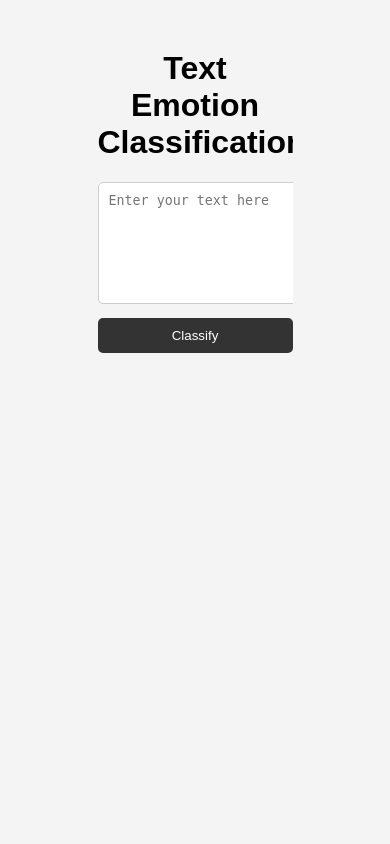
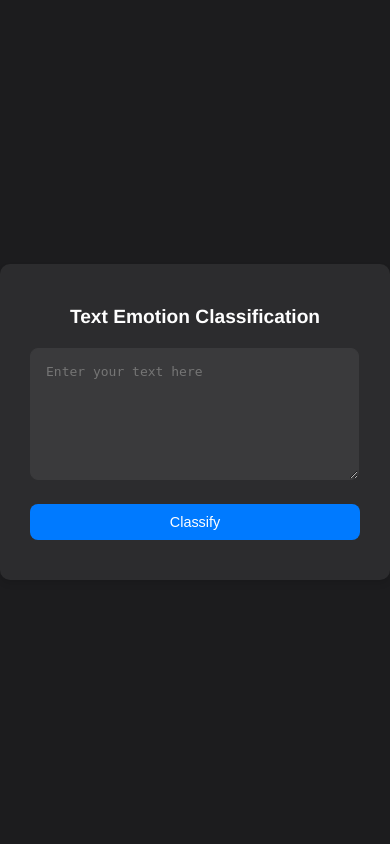
Before and after one commit to PanduDcau/Flask-Projects-Dcau, a Flask app: template Text Emotion Classification/templates/index.html in a window 390 px wide. Run offline with Flask 2, Linux system fonts and the light colour scheme; the template is opened without the code that fills it, so the values that code supplies are empty; parts of the project's set-up code (start-up, migrations or seed data) failed here and were passed over.

Commit message:
'updated

```diff
--- a/Text Emotion Classification/static/style.css
+++ b/Text Emotion Classification/static/style.css
@@ -1,47 +1,118 @@
-
 body {
-    font-family: Arial, sans-serif;
-    background-color: #f4f4f4;
+    font-family: 'Helvetica Neue', Arial, sans-serif;
+    background-color: #1c1c1e;
+    color: #fefefe;
     margin: 0;
     padding: 0;
+    display: flex;
+    justify-content: center;
+    align-items: center;
+    height: 100vh;
 }
 
 .container {
-    width: 50%;
-    margin: auto;
-    overflow: hidden;
+    width: 80%;
+    max-width: 600px;
+    background-color: #2c2c2e;
+    border-radius: 10px;
+    box-shadow: 0 4px 6px rgba(0, 0, 0, 0.1);
+    padding: 30px;
 }
 
 h1 {
     text-align: center;
-    margin-top: 50px;
+    font-size: 2em;
+    margin-bottom: 20px;
+    color: #fefefe;
 }
 
 textarea {
-    width: 100%;
-    height: 100px;
-    margin-bottom: 10px;
-    padding: 10px;
-    border: 1px solid #ccc;
-    border-radius: 5px;
+    width: 90%;
+    height: 150px;
+    margin-bottom: 20px;
+    padding: 15px;
+    border: 1px solid #3a3a3c;
+    border-radius: 8px;
+    background-color: #3a3a3c;
+    color: #fefefe;
+    font-size: 1em;
 }
 
 button {
     display: block;
     width: 100%;
-    background: #333;
-    color: #fff;
-    border: 0;
-    padding: 10px;
+    background: #007aff;
+    color: #fefefe;
+    border: none;
+    padding: 15px;
     cursor: pointer;
-    border-radius: 5px;
+    border-radius: 8px;
+    font-size: 1em;
+    margin-bottom: 10px;
+    transition: background 0.3s ease;
 }
 
 button:hover {
-    background: #555;
+    background: #005bb5;
 }
 
 h2 {
     text-align: center;
-    color: #333;
+    color: #fefefe;
+    margin-top: 20px;
 }
+
+form a {
+    display: block;
+    width: 100%;
+    text-align: center;
+    margin-top: 10px;
+    text-decoration: none;
+}
+
+form a button {
+    background: #ff3b30;
+}
+
+form a button:hover {
+    background: #d32f2f;
+}
+
+/* Media Queries */
+@media (max-width: 768px) {
+    .container {
+        width: 90%;
+    }
+
+    textarea {
+        height: 120px;
+    }
+
+    h1 {
+        font-size: 1.5em;
+    }
+}
+
+@media (max-width: 480px) {
+    .container {
+        width: 95%;
+    }
+
+    textarea {
+        height: 100px;
+    }
+
+    h1 {
+        font-size: 1.2em;
+    }
+
+    button {
+        padding: 10px;
+        font-size: 0.9em;
+    }
+
+    form a button {
+        padding: 10px;
+        font-size: 0.9em;
+    }
+}
```
